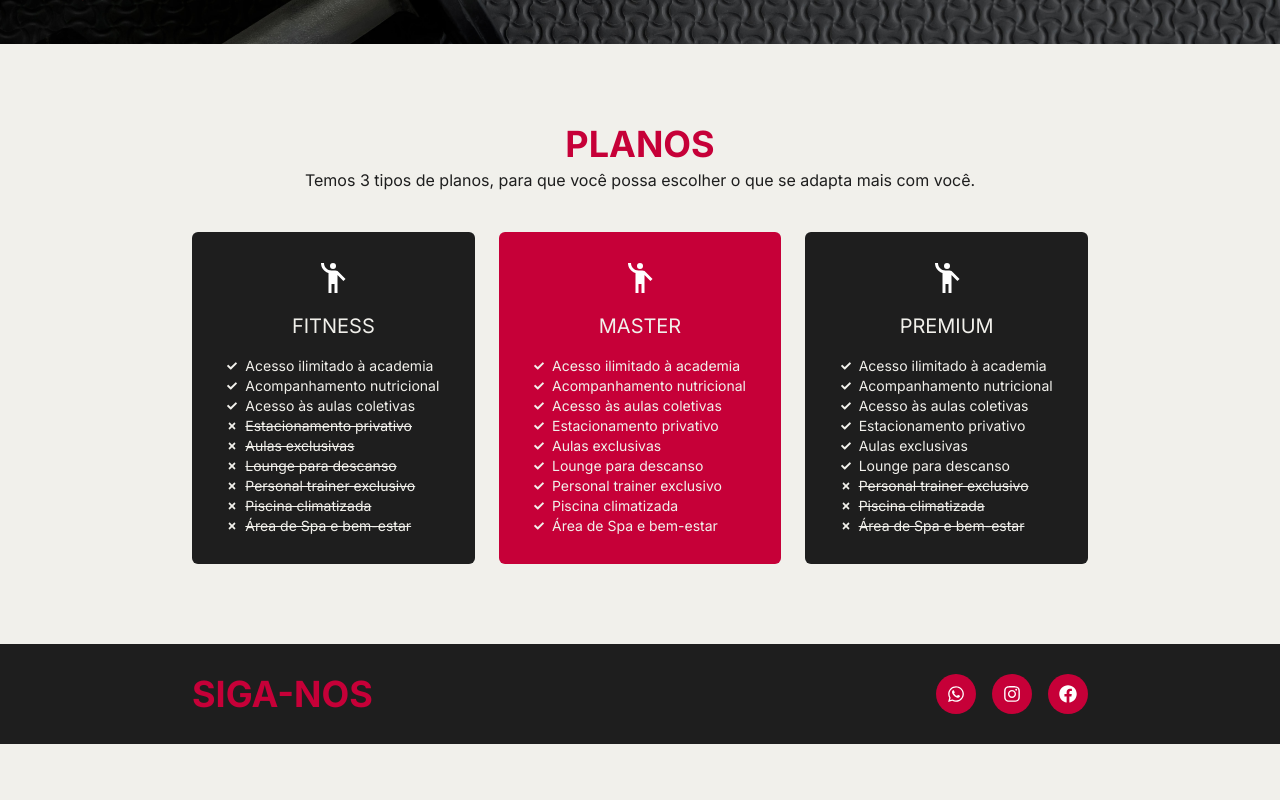
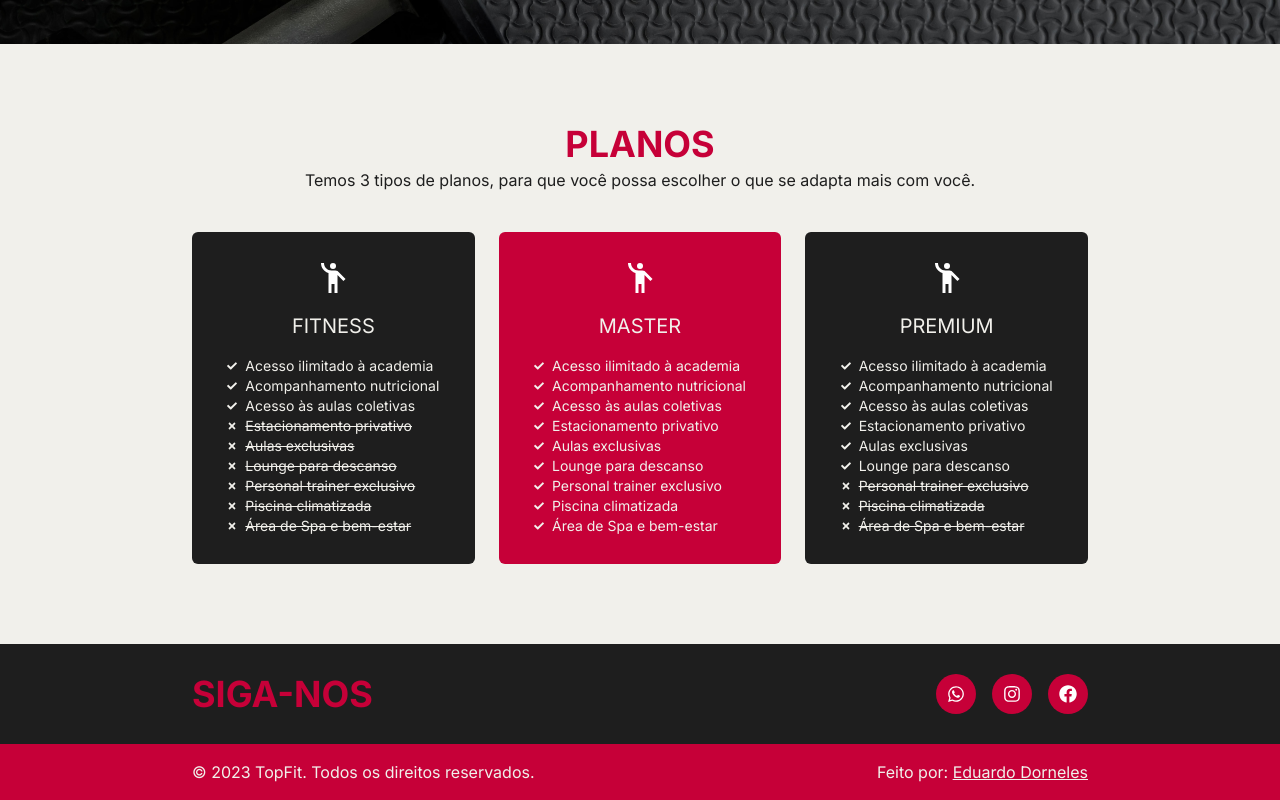
Before and after one commit to edusdorneles/topfit-landing-page, a Next.js app: page / in a window 1280 px wide. Shown: the part 1686-2486 px from the top of the page. Before the commit the page ends 2430 px from the top, so only its background shows below. Built offline with nearby package versions, Linux system fonts and the light colour scheme.

Commit message:
feat: rodapé

```diff
--- /dev/null
+++ b/src/components/organisms/footer/index.tsx
@@ -0,0 +1,20 @@
+export const Footer = () => {
+    return (
+        <footer className="flex items-center justify-between bg-primary px-6 py-4 lg:px-0">
+            <div className="max-w-4xl mx-auto w-full flex items-center justify-between flex-col-reverse md:flex-row gap-2 md:gap-0">
+                <p className="text-white">© 2023 TopFit. Todos os direitos reservados.</p>
+
+                <p className="text-white">
+                    Feito por:{" "}
+                    <a
+                        target="_blank"
+                        className="underline"
+                        href="https://wa.me/5551993896982?text=Ol%C3%A1%2C%20vim%20para%20saber%20mais%20sobre%20os%20sites%20que%20voc%C3%AA%20desenvolve!"
+                    >
+                        Eduardo Dorneles
+                    </a>
+                </p>
+            </div>
+        </footer>
+    );
+};
--- a/src/components/organisms/index.ts
+++ b/src/components/organisms/index.ts
@@ -4,3 +4,4 @@ export * from "./services";
 export * from "./qualities";
 export * from "./plans";
 export * from "./follow-us";
+export * from "./footer";
--- a/src/pages/index.tsx
+++ b/src/pages/index.tsx
@@ -1,5 +1,5 @@
 import { Inter } from "next/font/google";
-import { MainBanner, HealthWellness, Services, Qualities, Plans, FollowUs } from "@/components";
+import { MainBanner, HealthWellness, Services, Qualities, Plans, FollowUs, Footer } from "@/components";
 
 const inter = Inter({ subsets: ["latin"] });
 
@@ -12,6 +12,7 @@ export default function Home() {
             <Qualities />
             <Plans />
             <FollowUs />
+            <Footer />
         </main>
     );
 }
```
